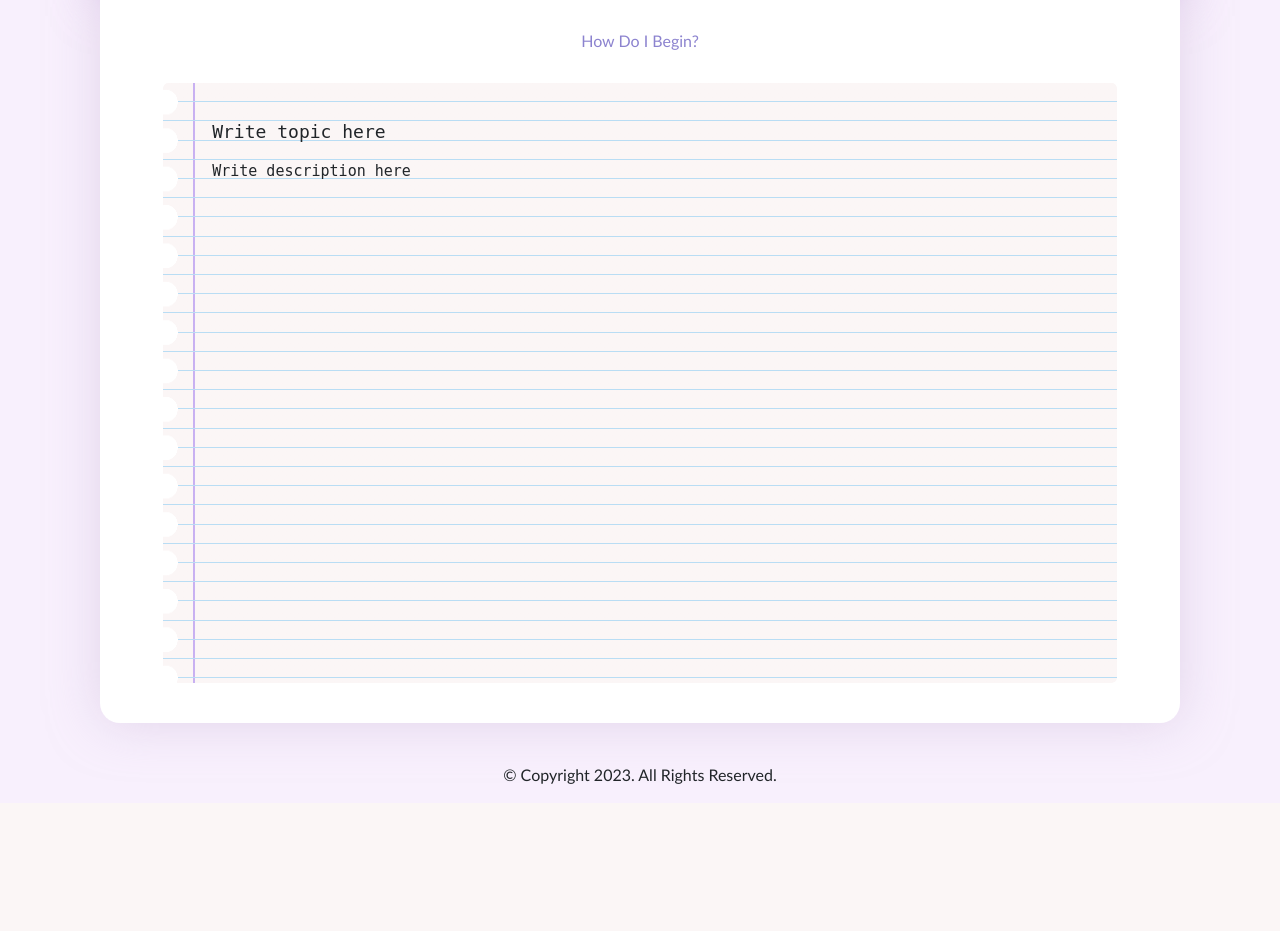
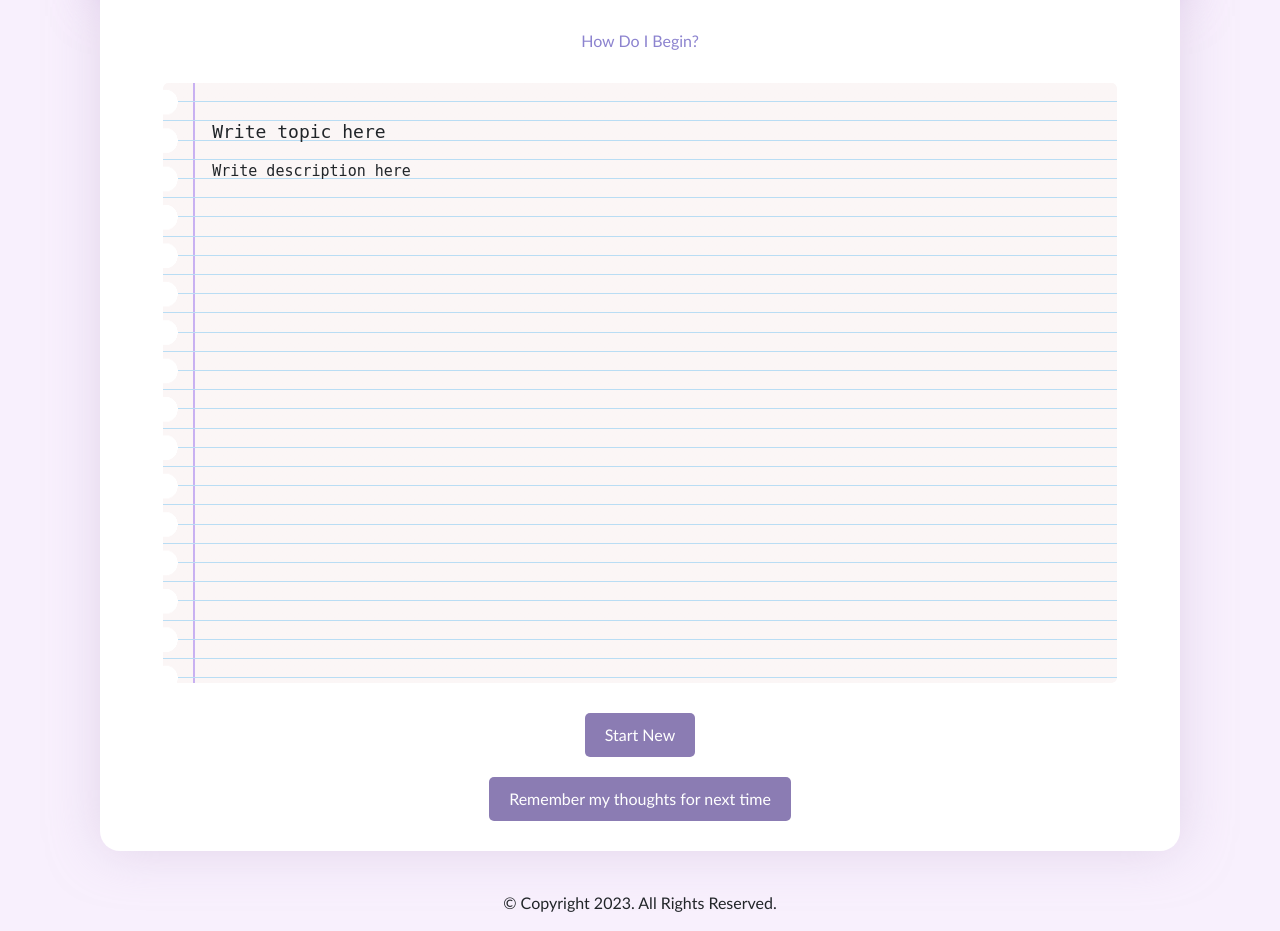
Before and after one commit to sategf/proempo-fl, a Flask app: page /feynman in a window 1280 px wide. Shown: the part 169-1100 px from the top of the page. Before the commit the page ends 953 px from the top, so only its background shows below. Run offline with Flask 3, Linux system fonts and the light colour scheme; a user stored in the database is signed in; data that the repository does not hold is empty; some libraries are stand-ins or nearby versions.

Commit message:
save text from feynman method into the database, if user saved it, the text will display into the respective fields so that the user can come back and continue their train of thoughts. user can also start a new train of thought if they want a blank page.

```diff
--- a/website/templates/feynman.html
+++ b/website/templates/feynman.html
@@ -26,12 +26,27 @@
     <div class="page">
         <div class="page_content">
             <div class="text_content">
-                <h2 class="page_title" contenteditable="true" onfocus="clearPlaceholder(this)">Write topic here</h2>
-                <p class="editable" contenteditable="true" onfocus="clearPlaceholder(this)">Write description here</p>
+                <h2 class="page_title" contenteditable="true" onfocus="clearPlaceholder(this)">
+                    {% if latest_entry and latest_entry.title %}
+                        {{ latest_entry.title }}
+                    {% else %}
+                        Write topic here
+                    {% endif %}
+                </h2>
+                <p class="editable" contenteditable="true" onfocus="clearPlaceholder(this)">
+                    {% if latest_entry and latest_entry.description %}
+                        {{ latest_entry.description | safe }}
+                    {% else %}
+                        Write description here
+                    {% endif %}
+                </p>
             </div>
         </div>
     </div>
+
 </div>
+<button onclick="startNewEntry()">Start New</button>
+<button onclick="saveToDatabase()">Remember my thoughts for next time</button>
 </div>
 <style>
     h1 {
@@ -122,7 +137,76 @@
         font-size: 1.2em;
     }
 
+    button {
+        display: block;
+        margin: 0 auto;
+        padding: 10px 20px;
+        border: none;
+        border-radius: 5px;
+        background-color: #8b7cb3;
+        color: #fff;
+        cursor: pointer;
+        margin-bottom: 20px;
+    }
+
+    button:hover {
+        background-color: #ffb700ad;
+        color: black;
+    }
+
 </style>
+
+
+<script>
+    function startNewEntry() {
+        fetch('/start-new-entry', {
+            method: 'POST',
+            headers: {
+                'Content-Type': 'application/json',
+            }
+        })
+        .then(response => {
+            if (response.ok) {
+                console.log('New entry created successfully');
+                // Reload the page to reflect the new entry
+                window.location.reload();
+            } else {
+                console.error('Failed to create a new entry');
+            }
+        })
+        .catch(error => {
+            console.error('Error:', error);
+        });
+    }
+</script>
+
+
+<script>
+    function saveToDatabase() {
+        const pageTitle = document.querySelector('.page_title').innerText;
+        const description = document.querySelector('.editable').innerText;
+
+        fetch('/save-data', {
+            method: 'POST',
+            headers: {
+                'Content-Type': 'application/json',
+            },
+            body: JSON.stringify({ title: pageTitle, description: description }),
+        })
+        .then(response => {
+            if (response.ok) {
+                alert('Data saved successfully');
+                // Optionally, you can add further actions or user feedback here
+            } else {
+                alert('Failed to save data');
+            }
+        })
+        .catch(error => {
+            alert('Error:', error);
+        });
+    }
+</script>
+
 <script>
     function clearPlaceholder(element) {
         if (element.textContent.trim() === "Write topic here" || element.textContent.trim() === "Write description here") {
--- a/website/views.py
+++ b/website/views.py
@@ -4,7 +4,7 @@ from flask import Blueprint, render_template, request, flash, jsonify, redirect,
 from flask_mail import Mail, Message
 from email.message import EmailMessage
 from flask_login import login_required, current_user
-from .models import Goal, Journal, Task, FinishedTask, ArchivedTask, Card, Lesson, Pride, Support
+from .models import Feynman, Goal, Journal, Task, FinishedTask, ArchivedTask, Card, Lesson, Pride, Support
 from sqlalchemy.orm import aliased
 from . import db
 import json, os, smtplib
@@ -125,7 +125,42 @@ def help():
 @views.route('/feynman')
 @login_required
 def feynman():
-    return render_template("feynman.html", user=current_user)
+    latest_entry = Feynman.query.filter_by(user_id=current_user.id).order_by(Feynman.id.desc()).first()
+
+    # Replacing newline characters with <br> tags for proper display in HTML
+    if latest_entry:
+        latest_entry.description = latest_entry.description.replace('\n', '<br>')
+
+    return render_template("feynman.html", user=current_user, latest_entry=latest_entry)
+
+@views.route('/start-new-entry', methods=['POST'])
+@login_required
+def start_new_entry():
+    new_feynman_entry = Feynman(user_id=current_user.id, title='', description='')
+    db.session.add(new_feynman_entry)
+    db.session.commit()
+
+    return redirect(url_for('views.feynman'))
+
+
+@views.route('/save-data', methods=['POST'])
+@login_required
+def save_data():
+    data = request.get_json()
+    title = data.get('title')
+    description = data.get('description')
+
+    # Save the data to the database for the current user
+    new_feynman_entry = Feynman(
+        user_id=current_user.id,
+        title=title,
+        description=description
+    )
+
+    db.session.add(new_feynman_entry)
+    db.session.commit()
+
+    return jsonify({'message': 'Data saved successfully'})
 
 @views.route('/pomodoro')
 @login_required
```
Also changed, not shown: website/models.py (+7 -0 lines).
